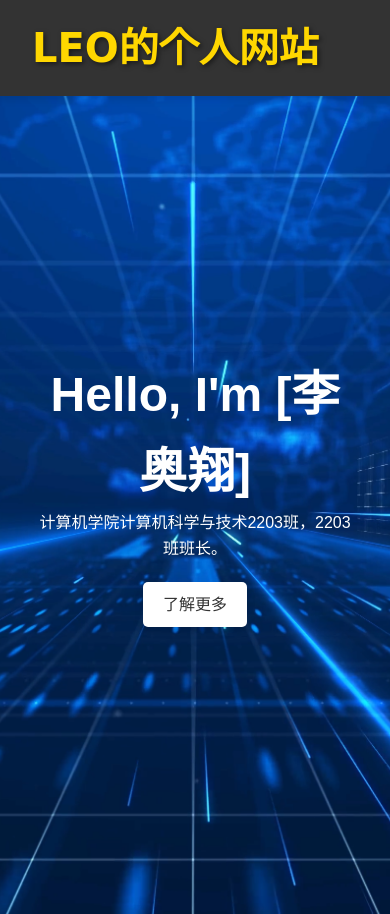
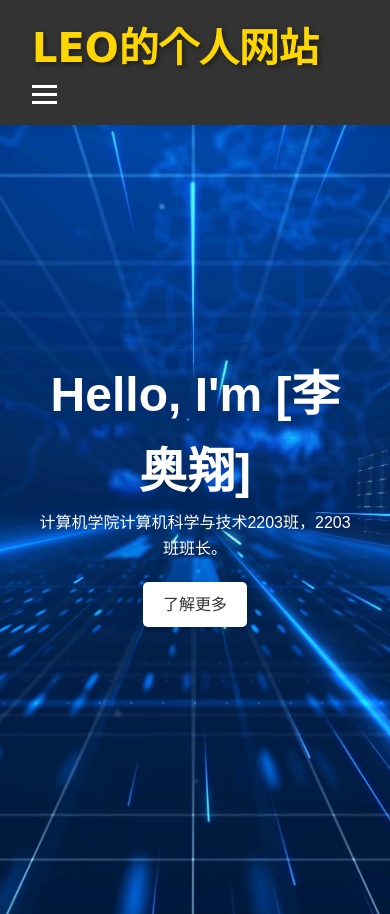
Before and after one commit to LEO-gits/myPrivateWeb, a plain HTML site: page index.html in a window 390 px wide. Shown: the top 914 px of the page. Drawn offline with Linux system fonts and the light colour scheme.

Commit message:
Update index.html

```diff
--- a/index.html
+++ b/index.html
@@ -20,14 +20,17 @@
                 <li><a href="#about">个人介绍</a></li>
                 <li><a href="#projects">成就</a></li>
                 <li><a href="#contact">联系我</a></li>
-                <!-- 新添加的右侧链接 -->
                 <li><a href="Douyin.html">我的抖音</a></li>
                 <li><a href="Kebiao.html">课表</a></li>
-                <li><a href="Texiao.html">人机验证</a></li>
+                <li><a href="Texiao.html">特效展示</a></li>
             </ul>
+            <div class="menu-toggle" onclick="toggleMenu()">
+                <span></span>
+                <span></span>
+                <span></span>
+            </div>
         </nav>
     </header>
-
 
 
     <section id="home" class="hero">
```
